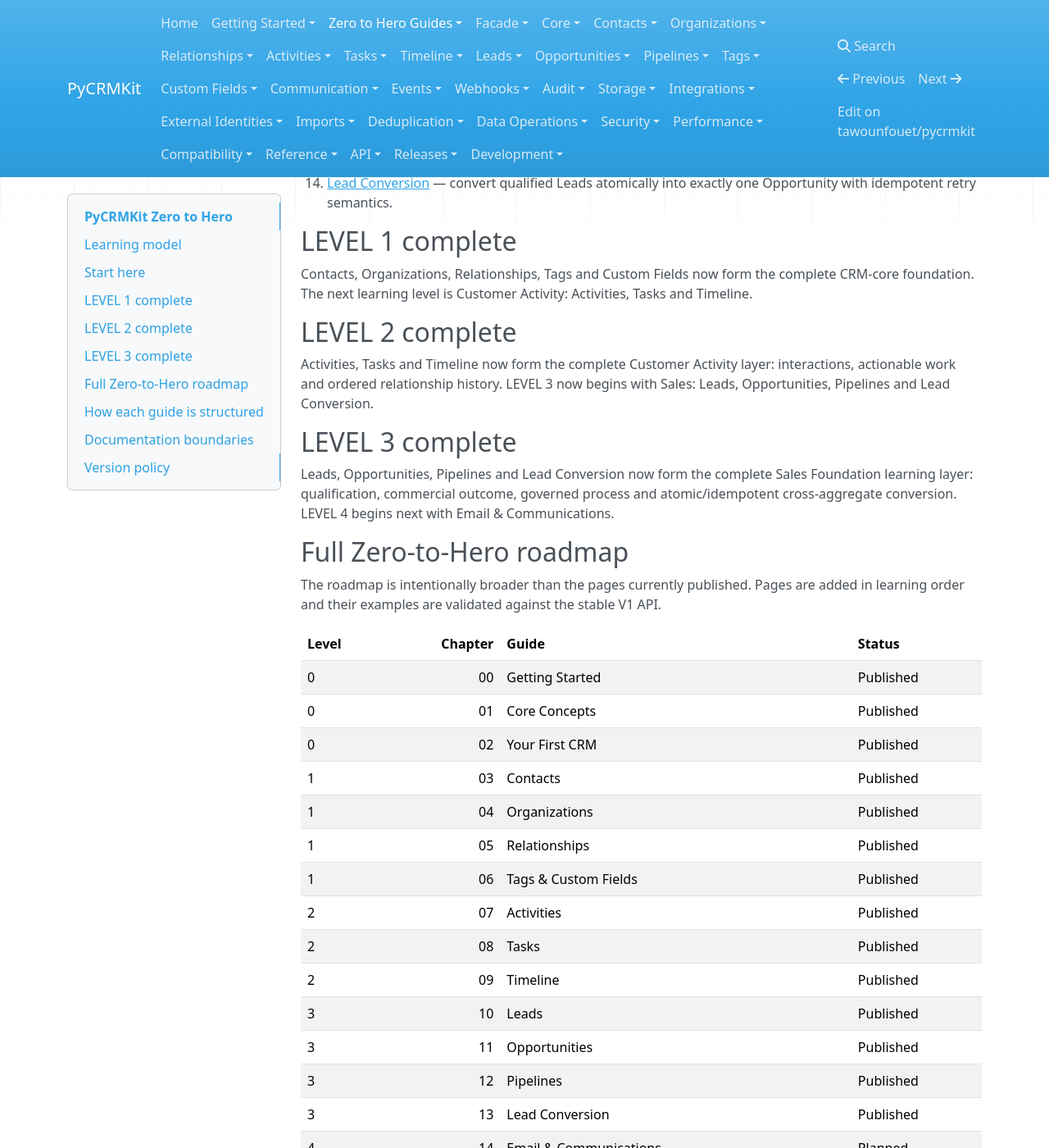
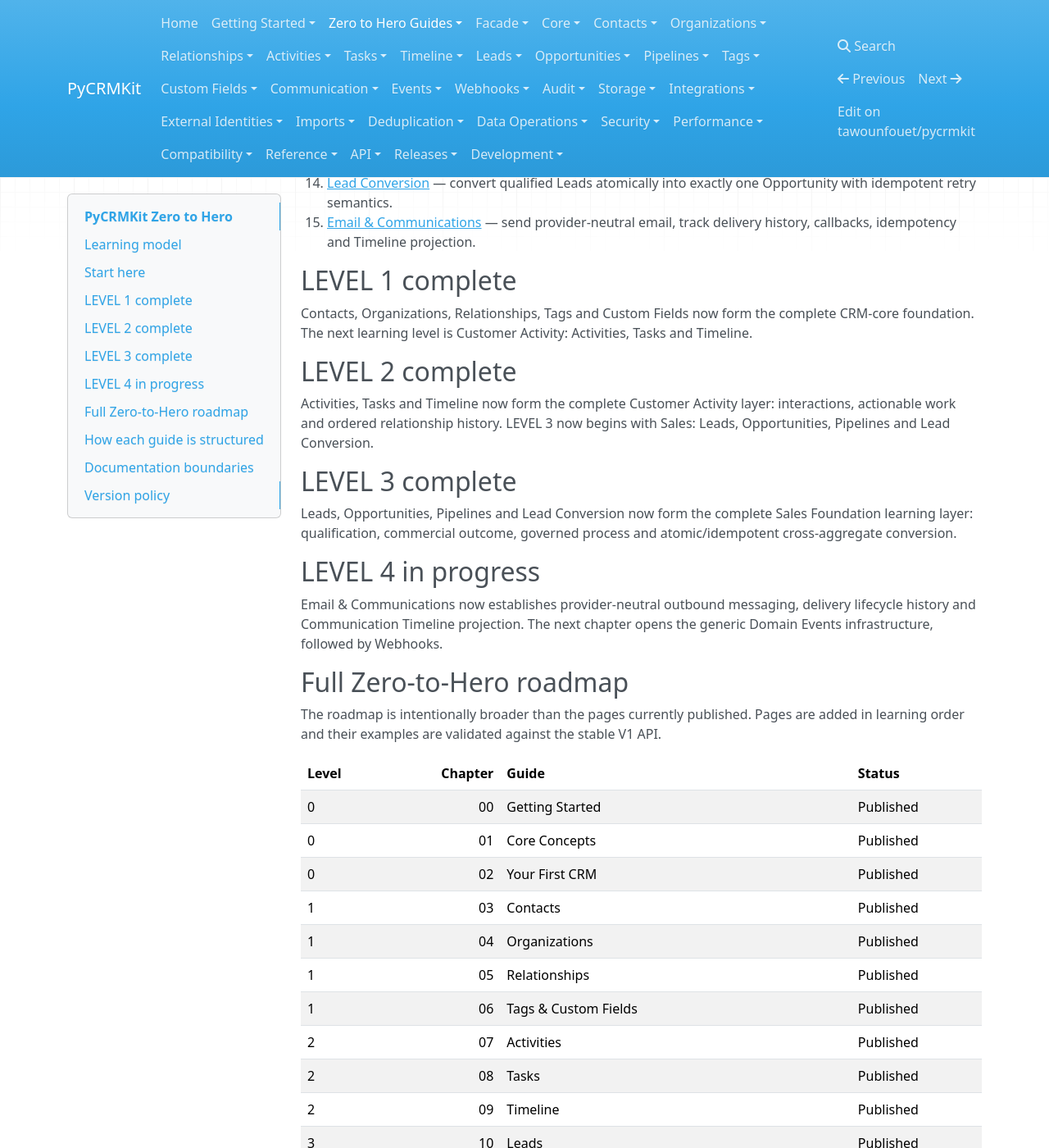
Before and after one commit to tawounfouet/pycrmkit, an MkDocs documentation site: the page built from docs/guides/index.md, in a window 1280 px wide and 1400 px high, scrolled down 1152 px. Shown: the whole window at 82% size. Built offline with MkDocs 1.6.1, drawn with Linux system fonts in a browser that asks for light colours; nearby versions of some CDN libraries.

Commit message:
docs(guides): begin communication learning level

```diff
--- a/docs/guides/index.md
+++ b/docs/guides/index.md
@@ -47,6 +47,7 @@
 12. [Opportunities](11_opportunities.md) — model commercial outcomes, Decimal-safe value, probability, lifecycle and portable Opportunity queries.
 13. [Pipelines](12_pipelines.md) — define ordered sales stages, transition policy, default probabilities and Opportunity movement.
 14. [Lead Conversion](13_lead_conversion.md) — convert qualified Leads atomically into exactly one Opportunity with idempotent retry semantics.
+15. [Email & Communications](14_email_and_communications.md) — send provider-neutral email, track delivery history, callbacks, idempotency and Timeline projection.
 
 ## LEVEL 1 complete
 
@@ -58,7 +59,11 @@
 
 ## LEVEL 3 complete
 
-Leads, Opportunities, Pipelines and Lead Conversion now form the complete Sales Foundation learning layer: qualification, commercial outcome, governed process and atomic/idempotent cross-aggregate conversion. LEVEL 4 begins next with Email & Communications.
+Leads, Opportunities, Pipelines and Lead Conversion now form the complete Sales Foundation learning layer: qualification, commercial outcome, governed process and atomic/idempotent cross-aggregate conversion.
+
+## LEVEL 4 in progress
+
+Email & Communications now establishes provider-neutral outbound messaging, delivery lifecycle history and Communication Timeline projection. The next chapter opens the generic Domain Events infrastructure, followed by Webhooks.
 
 ## Full Zero-to-Hero roadmap
 
```
Also changed, not shown: other parts of docs/guides/index.md (+1 -1 lines).
